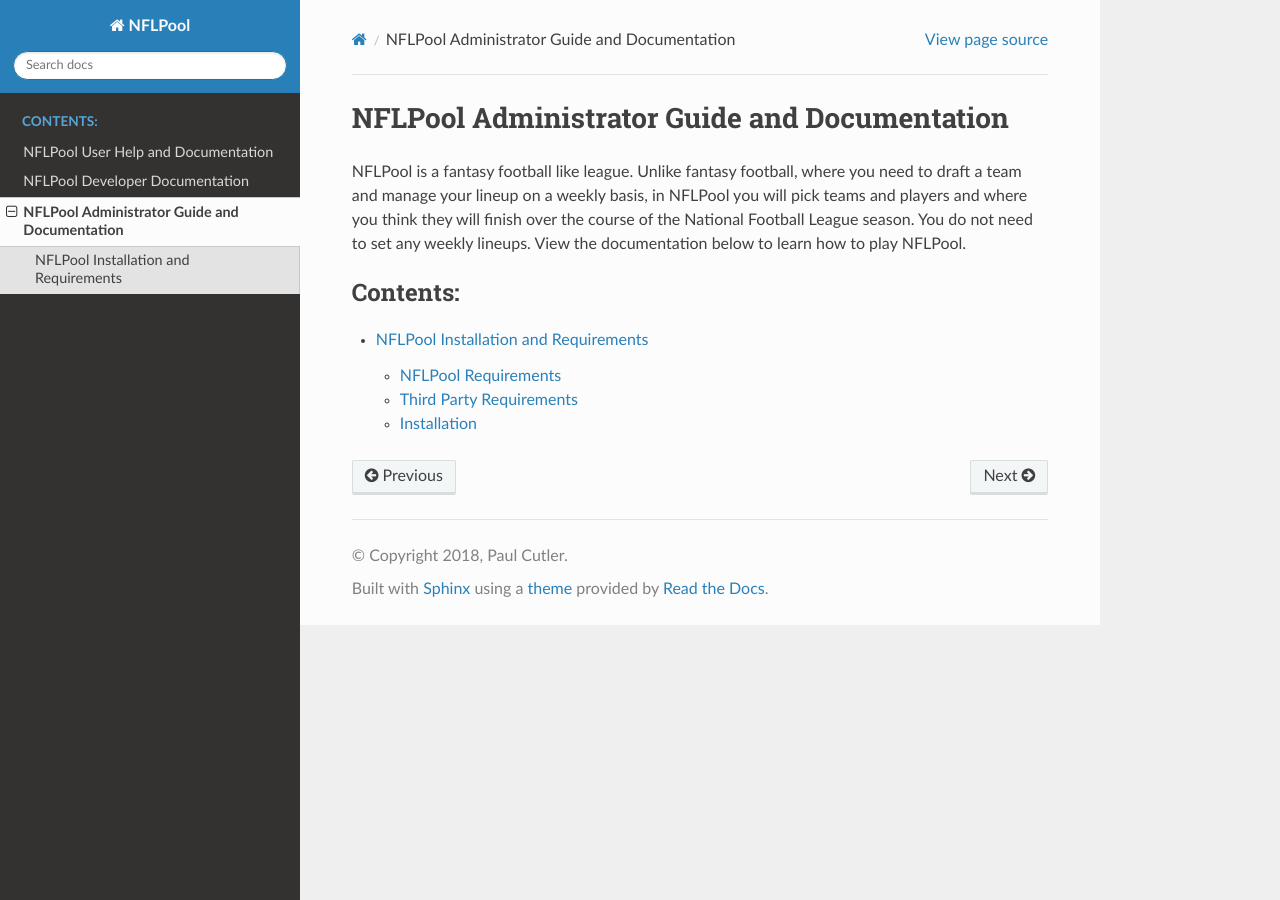
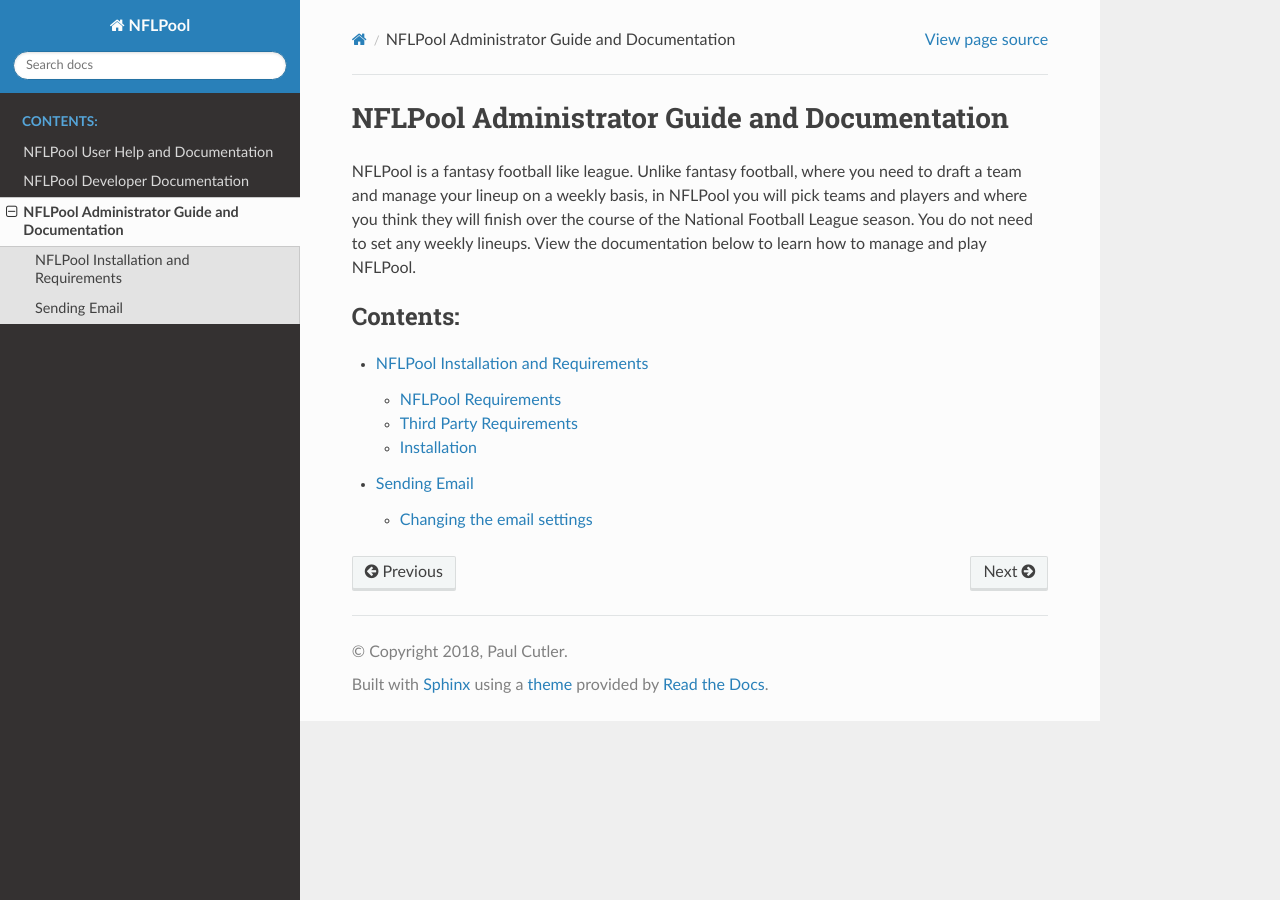
Before and after one commit to prcutler/nflpool, a Sphinx documentation site: the page built from nflpool/docs/admin-docs/index.rst, in a window 1280 px wide. Built offline with Sphinx 7.4.7 and the Read the Docs theme 2.0.0, drawn with Linux system fonts in a browser that asks for light colours; pages that are not in the unit, such as notebooks, are missing from menus.

Commit message:
Add email docs

```diff
--- a/nflpool/docs/admin-docs/index.rst
+++ b/nflpool/docs/admin-docs/index.rst
@@ -5,7 +5,7 @@
 NFLPool is a fantasy football like league.  Unlike fantasy football, where you need to draft a team and
 manage your lineup on a weekly basis, in NFLPool you will pick teams and players and where you think they
 will finish over the course of the National Football League season.  You do not need to set any weekly lineups.
-View the documentation below to learn how to play NFLPool.
+View the documentation below to learn how to manage and play NFLPool.
 
 .. toctree::
    :maxdepth: 2
```
Also changed, not shown: other parts of nflpool/docs/admin-docs/index.rst (+1 -0 lines), nflpool/docs/admin-docs/email.rst (added, +15 -0 lines), 4 other files.
